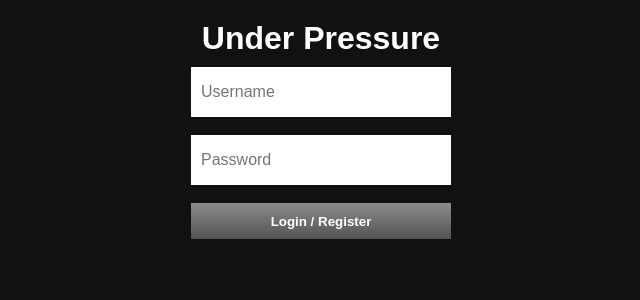
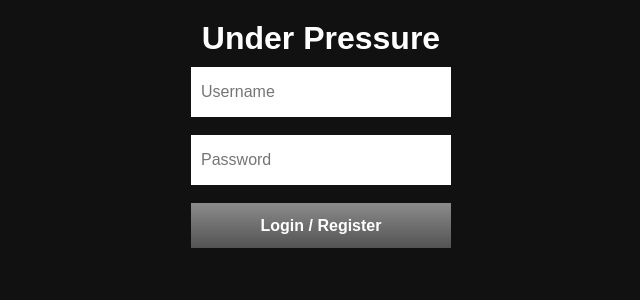
Before and after one commit to dag0310/under-pressure, a PHP site: page / in a window 1280 px wide. Shown: the top 300 px of the page, without its empty margins (319-959 px from the left). Run offline with PHP 8.4, Linux system fonts and the light colour scheme.

Commit message:
Minor style changes for buttons

```diff
--- a/app/css/main.css
+++ b/app/css/main.css
@@ -46,7 +46,8 @@ button {
     font-weight: bold;
     border: none;
     cursor: pointer;
-    height: 36px;
+    font-size: 16px;
+    height: 45px;
 }
 button:hover {
     background-image: linear-gradient(to bottom, #a0a0a0, #6a6a6a);
```
